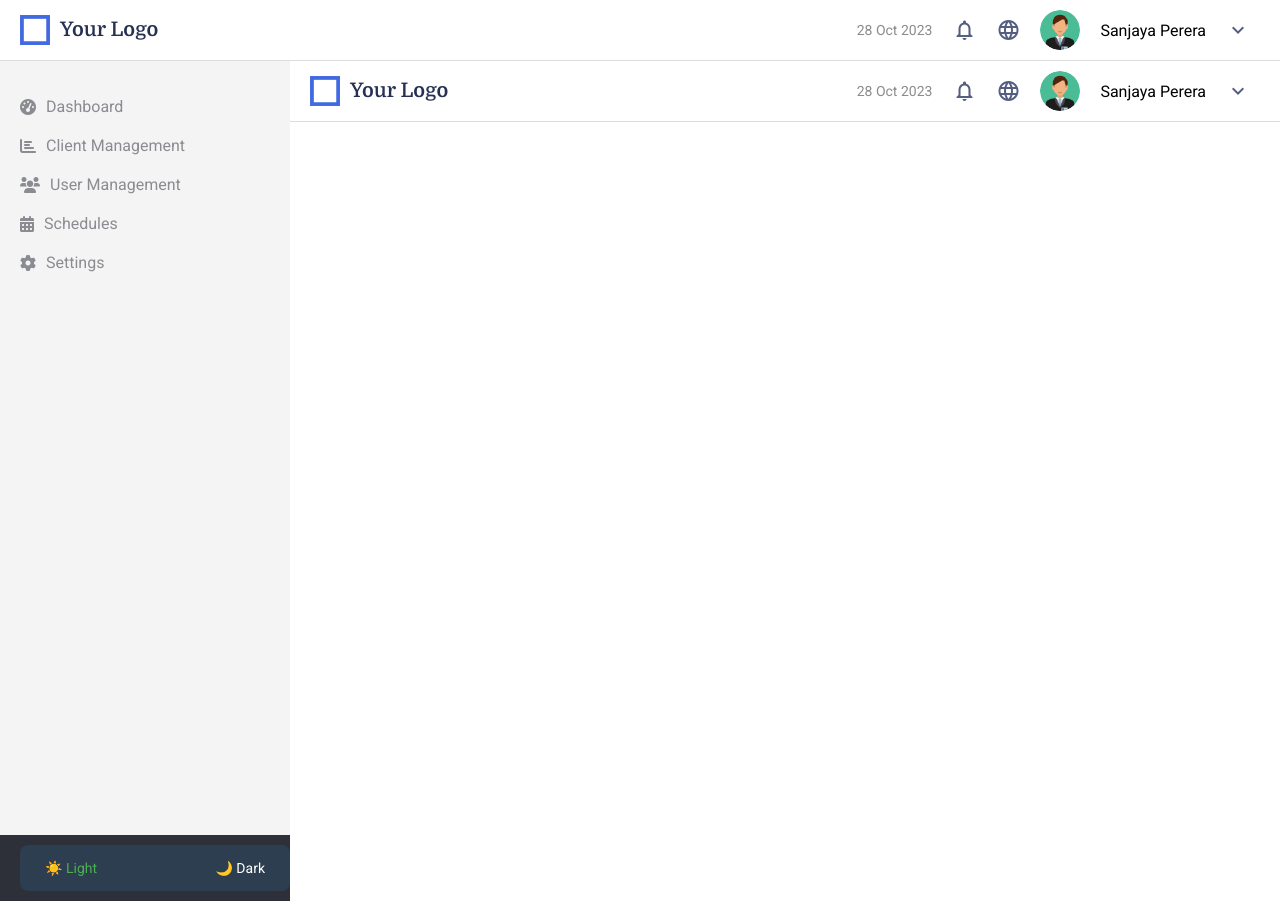
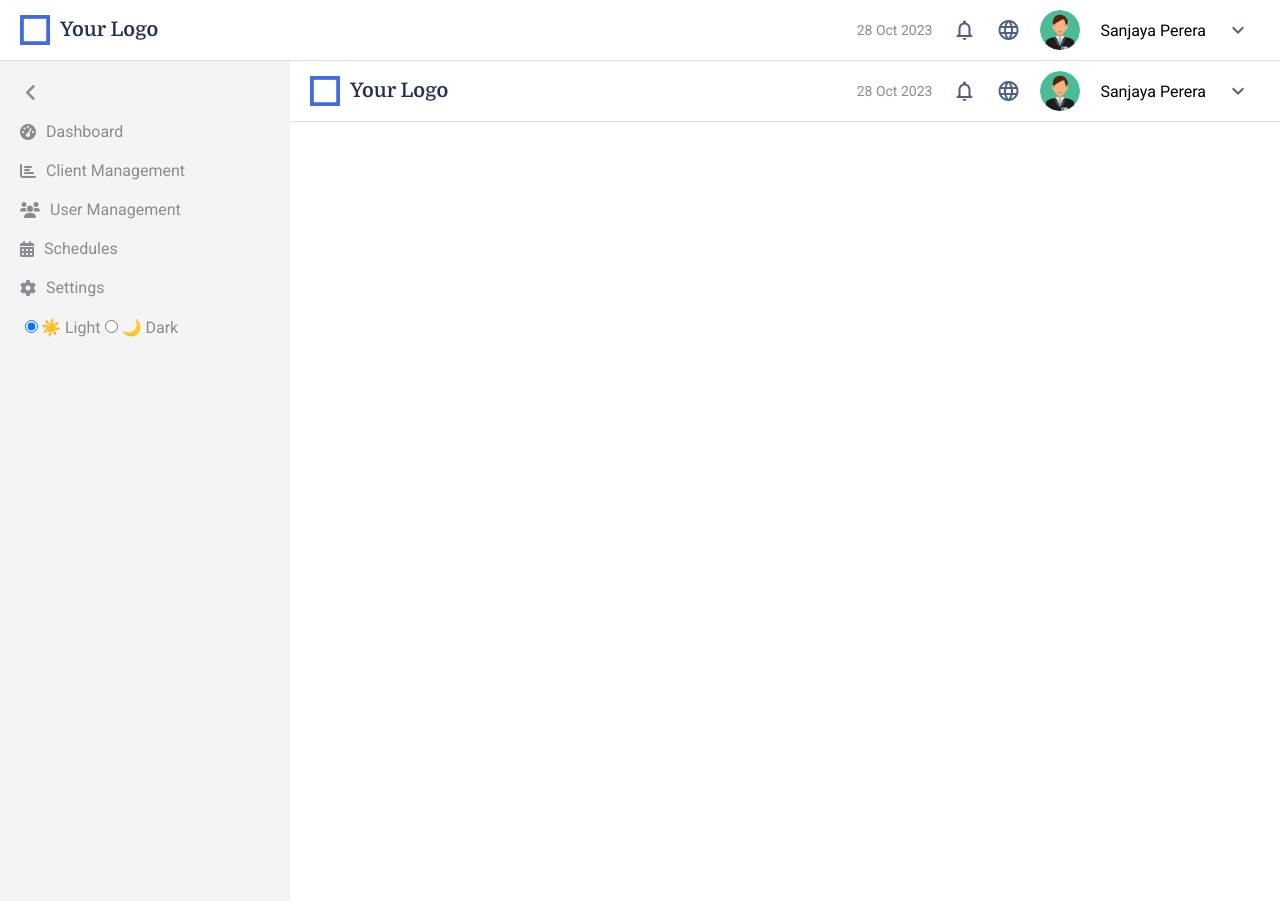
Before and after one commit to MadushaniR/Employee-Management-Dashboard, an Angular app: page /header in a window 1280 px wide. Built offline with nearby package versions, Linux system fonts and the light colour scheme.

Commit message:
toggle updated

```diff
--- a/src/app/sidenav/sidenav.component.css
+++ b/src/app/sidenav/sidenav.component.css
@@ -5,12 +5,11 @@
     color: #8A8C91;
     padding: 20px;
     position: relative;
-    transition: background-color 0.3s ease, color 0.3s ease;
+    transition: background-color 0.3s ease, color 0.3s ease, width 0.3s ease;
 }
 
-  .sidenav.dark {
-    background-color: #2d3e50;
-    color: #8A8C91;
+.sidenav.collapsed {
+    width: 10px;
 }
 
 .sidenav ul {
@@ -35,10 +34,30 @@
     font-size: 16px;
 }
 
-  .sidenav ul li a:hover,
-  .sidenav ul li a.active {
-    color: #fff;
-    background-color: transparent;
+
+.toggle-btn {
+    position: absolute;
+    top: 10px;
+    right: -20px;
+    background-color: #2d3e50;
+    border: none;
+    border-radius: 50%;
+    width: 40px;
+    height: 40px;
+    display: flex;
+    align-items: center;
+    justify-content: center;
+    cursor: pointer;
+    transition: background-color 0.3s;
+}
+
+.toggle-btn:hover {
+    background-color: #3a4a61;
+}
+
+.sidenav.dark {
+    background-color: #2d3e50;
+    color: #8A8C91;
 }
 
 .sidenav.dark ul li a {
@@ -51,47 +70,11 @@
     background-color: transparent;
 }
 
-  .mode-toggle {
-    display: flex;
-    justify-content: space-between;
-    background-color: #2d3e50;
-    padding: 10px;
-    border-radius: 8px;
-    align-items: center;
-    width: 100%;
+
+  .toggle-button {
+    background: none;
+    border: none;
+    cursor: pointer;
+    font-size: 20px;
+    color: #8A8C91;
   }
-
-  .mode-toggle label {
-    display: flex;
-    align-items: center;
-    padding: 5px 15px;
-    cursor: pointer;
-    border-radius: 6px;
-  }
-
-  .mode-toggle label input[type="radio"] {
-    display: none;
-  }
-
-  .mode-toggle label span.icon {
-    font-size: 14px;
-    color: #fff;
-  }
-
-  .mode-toggle label input[type="radio"]:checked + span.icon {
-    color: #4caf50;
-  }
-
-  .sidenav.dark .mode-toggle {
-    background-color: #202224;
-  }
-
-  .bottom-area {
-    position: absolute;
-    bottom: 0;
-    left: 0;
-    width: 100%;
-    background-color: #2D2F39;
-    padding: 10px 20px;
-    box-sizing: border-box;
-  }
--- a/src/app/sidenav/sidenav.component.html
+++ b/src/app/sidenav/sidenav.component.html
@@ -1,10 +1,39 @@
-<nav class="sidenav">
+<nav class="sidenav" [ngClass]="{'collapsed': isCollapsed}">
+    <button (click)="toggleSidenav()" class="toggle-button">
+        <i class="fas" [ngClass]="isCollapsed ? 'fa-angle-right' : 'fa-angle-left'"></i>
+    </button>
+
     <ul>
-      <li><a href="dashboard" (click)="onSidebarItemClick($event)"><i class="fas fa-tachometer-alt"></i> Dashboard</a></li>
-      <li><a href="#" (click)="onSidebarItemClick($event)"><i class="fas fa-chart-bar"></i> Client Management</a></li>
-      <li><a href="#" (click)="onSidebarItemClick($event)"><i class="fas fa-users"></i> User Management</a></li>
-      <li><a href="#" (click)="onSidebarItemClick($event)"><i class="fas fa-calendar-alt"></i> Schedules</a></li>
-      <li><a href="#" (click)="onSidebarItemClick($event)"><i class="fas fa-cog"></i> Settings</a></li>
+        <li>
+            <a href="dashboard" (click)="onSidebarItemClick($event)">
+                <i class="fas fa-tachometer-alt"></i>
+                <span class="sidebar-text" *ngIf="!isCollapsed">Dashboard</span>
+            </a>
+        </li>
+        <li>
+            <a href="#" (click)="onSidebarItemClick($event)">
+                <i class="fas fa-chart-bar"></i>
+                <span class="sidebar-text" *ngIf="!isCollapsed">Client Management</span>
+            </a>
+        </li>
+        <li>
+            <a href="#" (click)="onSidebarItemClick($event)">
+                <i class="fas fa-users"></i>
+                <span class="sidebar-text" *ngIf="!isCollapsed">User Management</span>
+            </a>
+        </li>
+        <li>
+            <a href="#" (click)="onSidebarItemClick($event)">
+                <i class="fas fa-calendar-alt"></i>
+                <span class="sidebar-text" *ngIf="!isCollapsed">Schedules</span>
+            </a>
+        </li>
+        <li>
+            <a href="#" (click)="onSidebarItemClick($event)">
+                <i class="fas fa-cog"></i>
+                <span class="sidebar-text" *ngIf="!isCollapsed">Settings</span>
+            </a>
+        </li>
     </ul>
 
     <div class="bottom-area">
--- a/src/app/sidenav/sidenav.component.ts
+++ b/src/app/sidenav/sidenav.component.ts
@@ -1,39 +1,34 @@
 import { Component, Renderer2, OnInit } from '@angular/core';
+import { CommonModule } from '@angular/common';
 
 @Component({
   selector: 'app-sidenav',
   standalone: true,
-  imports: [],
+  imports: [CommonModule],
   templateUrl: './sidenav.component.html',
-  styleUrl: './sidenav.component.css'
+  styleUrls: ['./sidenav.component.css']
 })
-
-
 export class SidenavComponent implements OnInit {
-  selectedTheme: string = 'light';  // Default to light theme
+  selectedTheme: string = 'light';
+  isCollapsed: boolean = false;
 
   constructor(private renderer: Renderer2) {}
 
-  // OnInit lifecycle hook to apply the saved theme on initialization
   ngOnInit() {
-    // Retrieve the saved theme from local storage, or default to 'light'
     const storedTheme = localStorage.getItem('selectedTheme') || 'light';
     this.applyTheme(storedTheme);
   }
 
-  // Handle sidebar item click, but no theme change happens here
   onSidebarItemClick(event: Event) {
     event.stopPropagation();
   }
 
-  // Change theme and store it in local storage
   changeTheme(theme: string) {
     this.selectedTheme = theme;
-    localStorage.setItem('selectedTheme', theme);  // Persist the selected theme
-    this.applyTheme(theme);  // Apply the theme class to the sidenav
+    localStorage.setItem('selectedTheme', theme);
+    this.applyTheme(theme);
   }
 
-  // Apply the theme to the sidenav element
   applyTheme(theme: string) {
     const sidenavElement = document.querySelector('.sidenav');
     if (theme === 'dark') {
@@ -42,4 +37,8 @@ export class SidenavComponent implements OnInit {
       this.renderer.removeClass(sidenavElement, 'dark');
     }
   }
+
+  toggleSidenav() {
+    this.isCollapsed = !this.isCollapsed;
+  }
 }
```
Lines whose indentation alone changed are shown as unchanged.
